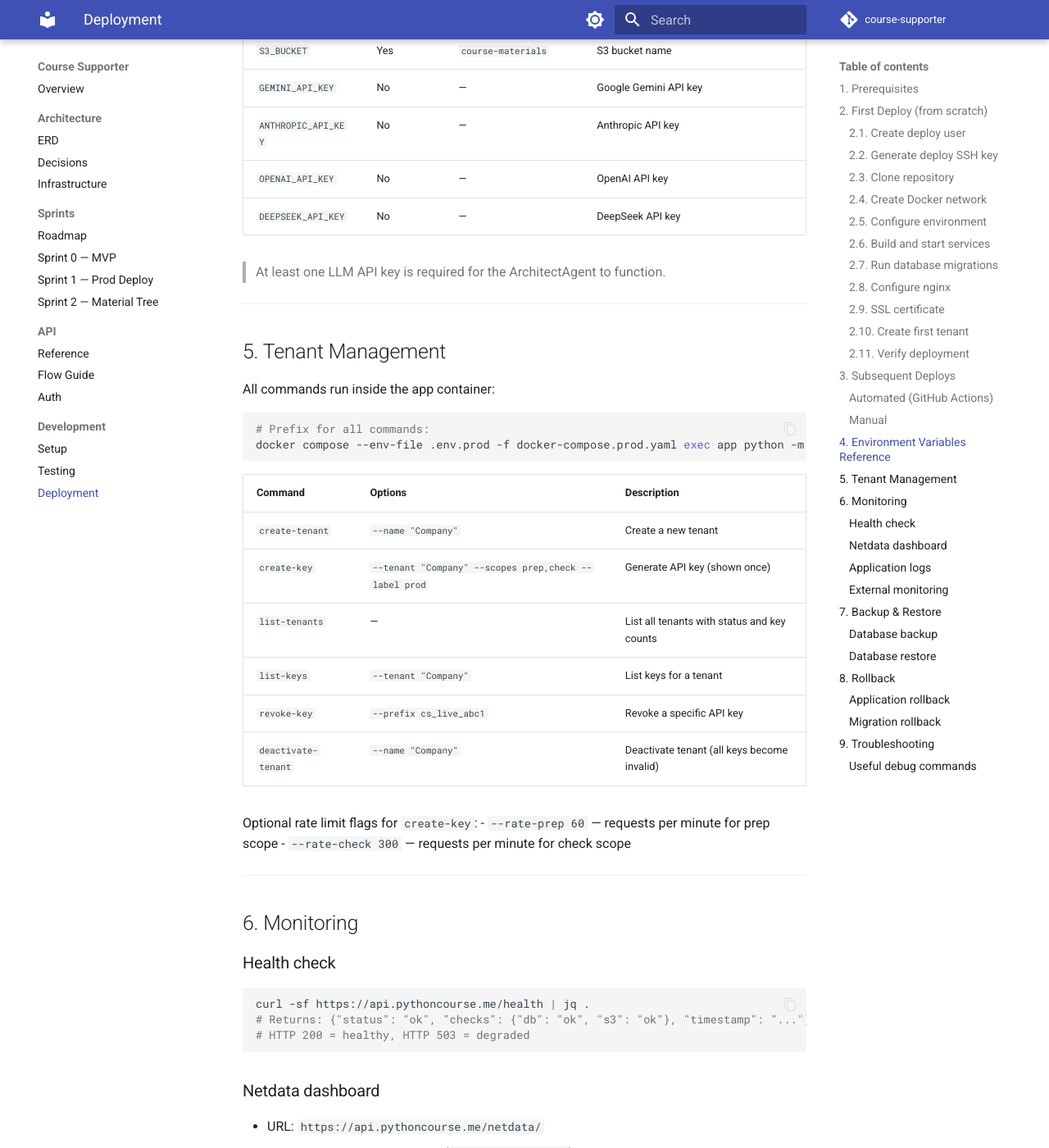
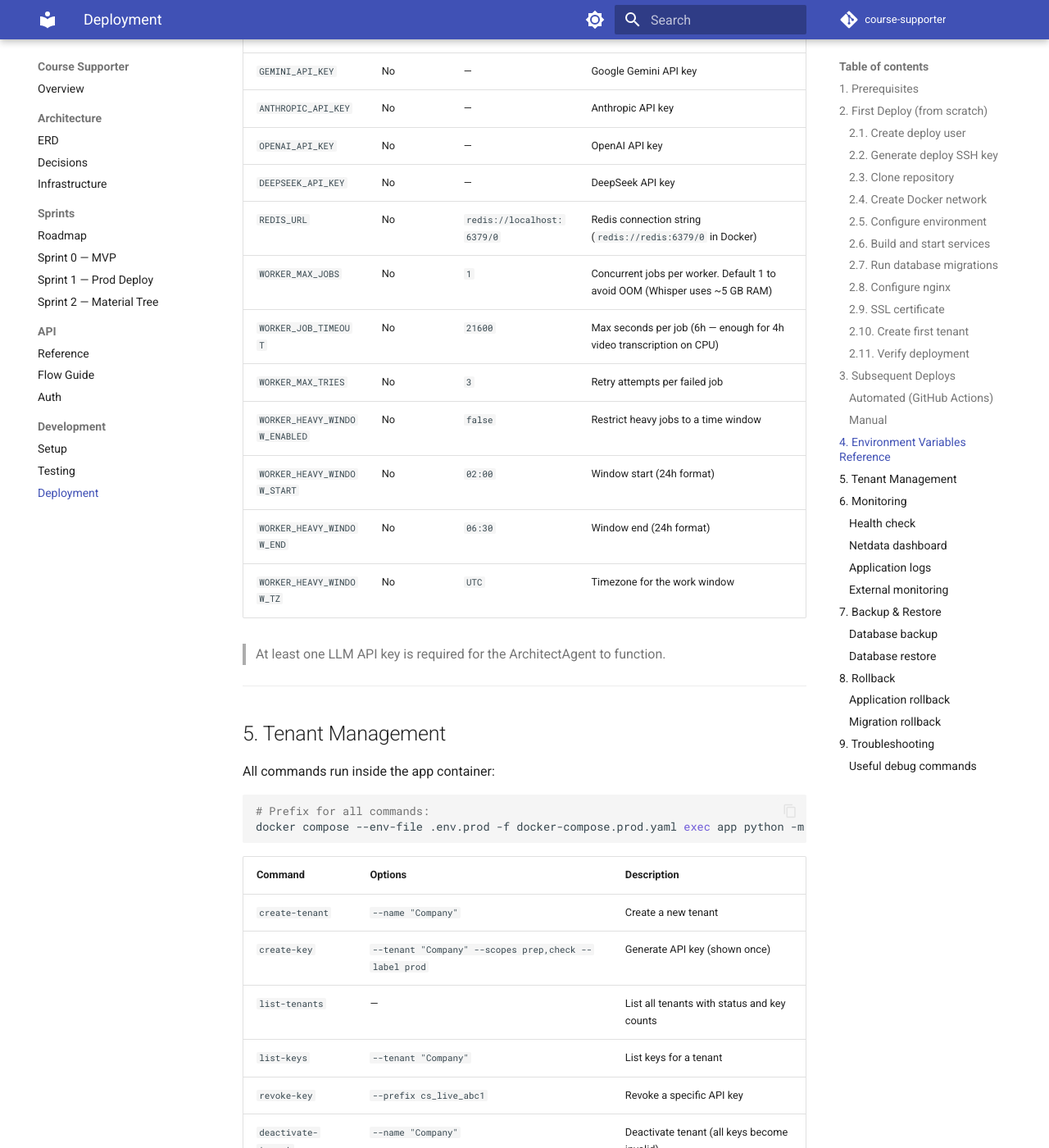
Before and after one commit to KonstZiv/course-supporter, an MkDocs documentation site: the page built from docs/development/deployment.md, in a window 1280 px wide and 1400 px high, scrolled down 5509 px. Shown: the whole window at 82% size. Built offline with MkDocs 1.6.1 and Material for MkDocs 9.7.7, drawn with Linux system fonts in a browser that asks for light colours; comment, search, counter and statistics services are not loaded; some of the changed text lies outside the part shown.

Commit message:
fixed: before deploy

````diff
--- a/docker-compose.prod.yaml
+++ b/docker-compose.prod.yaml
@@ -24,6 +24,9 @@
     restart: unless-stopped
     env_file: .env.prod
     command: ["python", "-m", "arq", "course_supporter.worker.WorkerSettings"]
+    expose: []
+    healthcheck:
+      disable: true
     depends_on:
       postgres-cs:
         condition: service_healthy
--- a/docs/development/deployment.md
+++ b/docs/development/deployment.md
@@ -213,7 +213,7 @@
 ```bash
 cd /opt/course-supporter
 git pull origin main
-docker compose --env-file .env.prod -f docker-compose.prod.yaml build app
+docker compose --env-file .env.prod -f docker-compose.prod.yaml build app worker
 docker compose --env-file .env.prod -f docker-compose.prod.yaml up -d
 docker compose --env-file .env.prod -f docker-compose.prod.yaml exec -T app \
   python -m alembic upgrade head
@@ -245,6 +245,14 @@
 | `ANTHROPIC_API_KEY` | No | — | Anthropic API key |
 | `OPENAI_API_KEY` | No | — | OpenAI API key |
 | `DEEPSEEK_API_KEY` | No | — | DeepSeek API key |
+| `REDIS_URL` | No | `redis://localhost:6379/0` | Redis connection string (`redis://redis:6379/0` in Docker) |
+| `WORKER_MAX_JOBS` | No | `1` | Concurrent jobs per worker. Default 1 to avoid OOM (Whisper uses ~5 GB RAM) |
+| `WORKER_JOB_TIMEOUT` | No | `21600` | Max seconds per job (6h — enough for 4h video transcription on CPU) |
+| `WORKER_MAX_TRIES` | No | `3` | Retry attempts per failed job |
+| `WORKER_HEAVY_WINDOW_ENABLED` | No | `false` | Restrict heavy jobs to a time window |
+| `WORKER_HEAVY_WINDOW_START` | No | `02:00` | Window start (24h format) |
+| `WORKER_HEAVY_WINDOW_END` | No | `06:30` | Window end (24h format) |
+| `WORKER_HEAVY_WINDOW_TZ` | No | `UTC` | Timezone for the work window |
 
 > At least one LLM API key is required for the ArchitectAgent to function.
 
@@ -280,7 +288,7 @@
 
 ```bash
 curl -sf https://api.pythoncourse.me/health | jq .
-# Returns: {"status": "ok", "checks": {"db": "ok", "s3": "ok"}, "timestamp": "..."}
+# Returns: {"status": "ok", "checks": {"db": "ok", "s3": "ok", "redis": "ok"}, "timestamp": "..."}
 # HTTP 200 = healthy, HTTP 503 = degraded
 ```
 
@@ -303,6 +311,9 @@
 
 # Last 50 lines:
 docker compose --env-file .env.prod -f docker-compose.prod.yaml logs app --tail=50
+
+# Worker logs (job processing):
+docker compose --env-file .env.prod -f docker-compose.prod.yaml logs -f worker
 ```
 
 ### External monitoring
@@ -367,6 +378,9 @@
 | **Slow responses** | Check app logs for `latency_ms` values | Review LLM provider latency, check DB query times |
 | **Rate limit hit (429)** | Response includes `Retry-After` header | Wait or adjust rate limits via `create-key` |
 | **Health check fails after DB recreate** | `health_check_db_error: OperationalError` in logs | App holds stale DB connection — restart app: `docker compose --env-file .env.prod -f docker-compose.prod.yaml restart app` |
+| **Worker not processing jobs** | `docker compose ... logs worker --tail=20` | Check `REDIS_URL` in `.env.prod`, verify Redis is healthy |
+| **Job timeout on long video** | `worker_job_timeout` too low for Whisper on CPU | Increase `WORKER_JOB_TIMEOUT` (default 21600 = 6h, enough for ~4h video) |
+| **Worker OOM killed** | `docker inspect ... \| jq '.[0].State.OOMKilled'` | Reduce `WORKER_MAX_JOBS` to 1 (default). Whisper `medium` uses ~5 GB RAM |
 | **`alembic: no such file or directory`** | uv shebang points to builder stage path | Use `python -m alembic` instead of bare `alembic` |
 
 ### Useful debug commands
````
Also changed, not shown: docs/architecture/infrastructure.md (+2 -2 lines), 4 other files.
